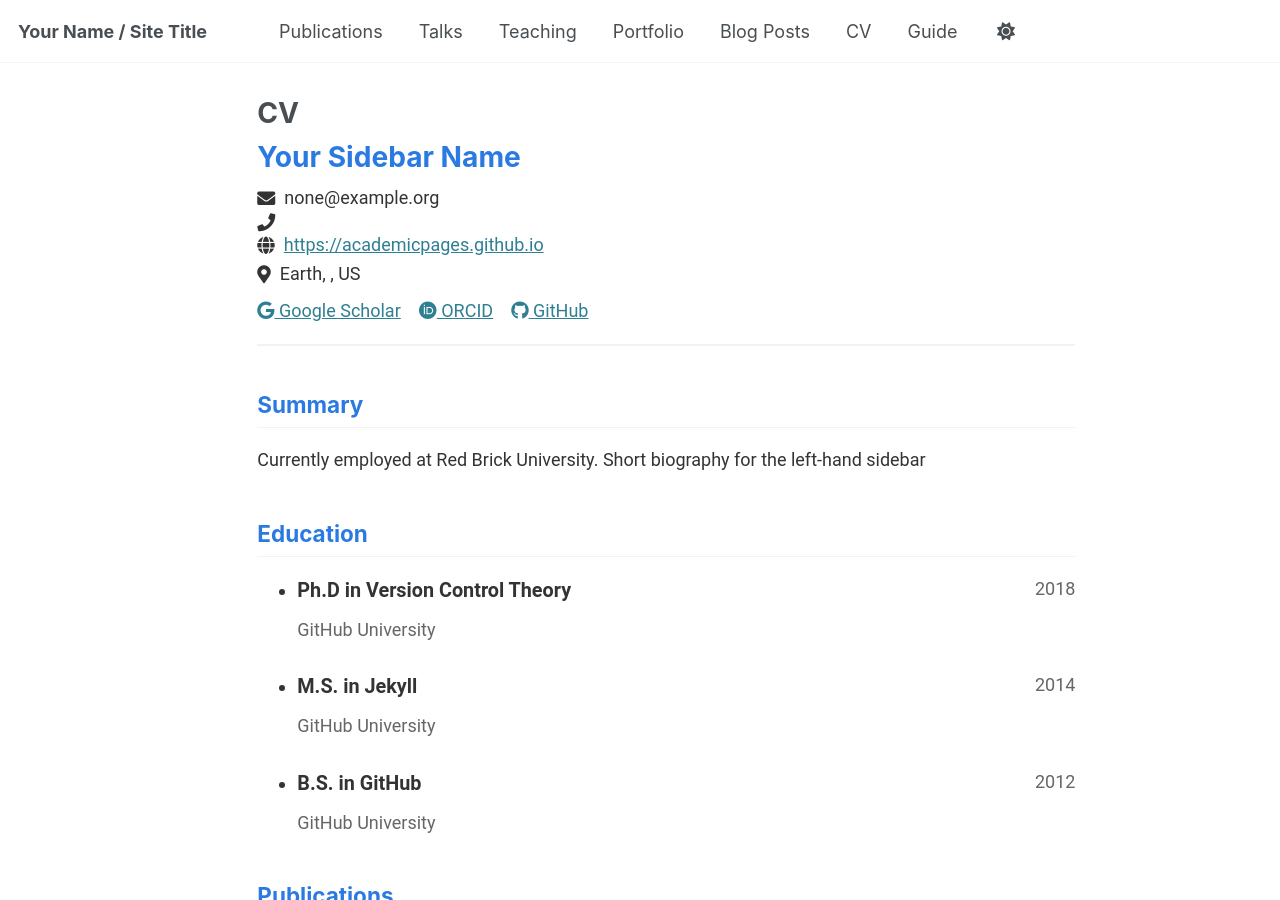
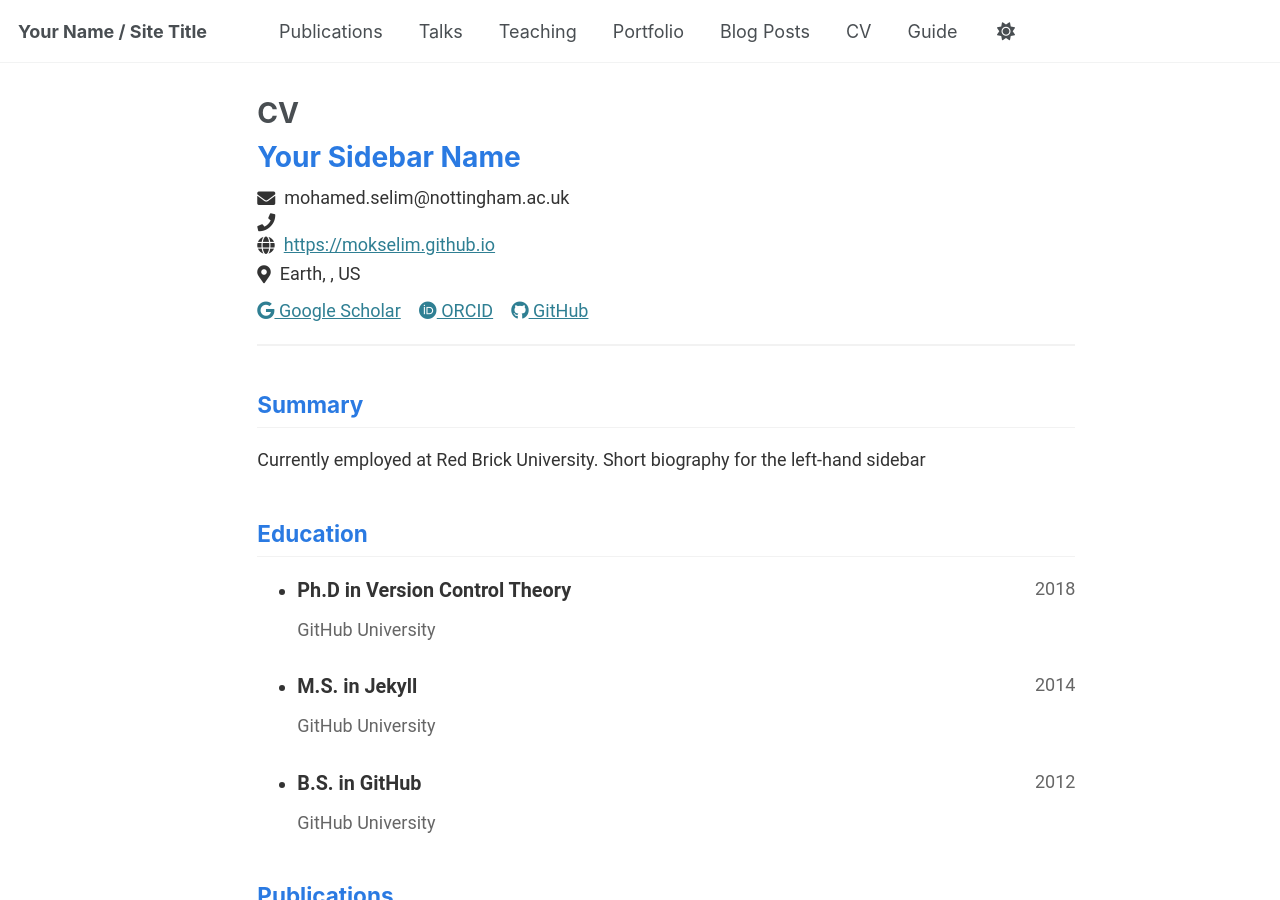
Before and after one commit to mokselim/mokselim.github.io, a Jekyll site: the page built from _pages/cv-json.md, in a window 1280 px wide and 900 px high. Built offline with Jekyll 4.4.1, drawn with Linux system fonts in a browser that asks for light colours.

Commit message:
Update cv.json

```diff
--- a/_data/cv.json
+++ b/_data/cv.json
@@ -1,9 +1,9 @@
 {
   "basics": {
     "name": "Your Sidebar Name",
-    "email": "none@example.org",
+    "email": "mohamed.selim@nottingham.ac.uk",
     "phone": "",
-    "website": "https://academicpages.github.io",
+    "website": "https://mokselim.github.io",
     "summary": "Currently employed at Red Brick University. Short biography for the left-hand sidebar",
     "location": {
       "address": "",
```
